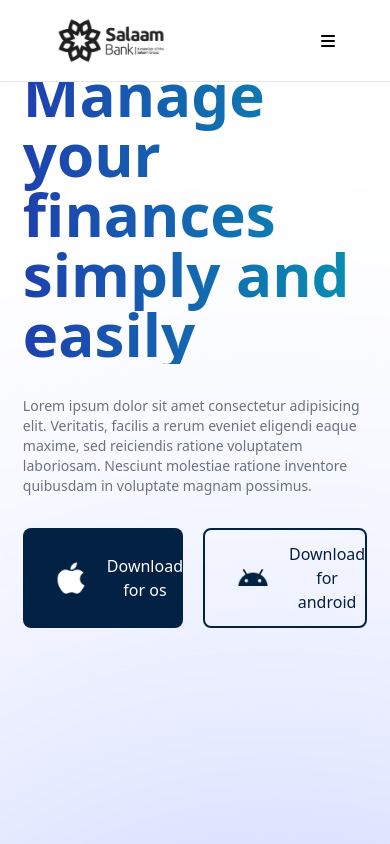
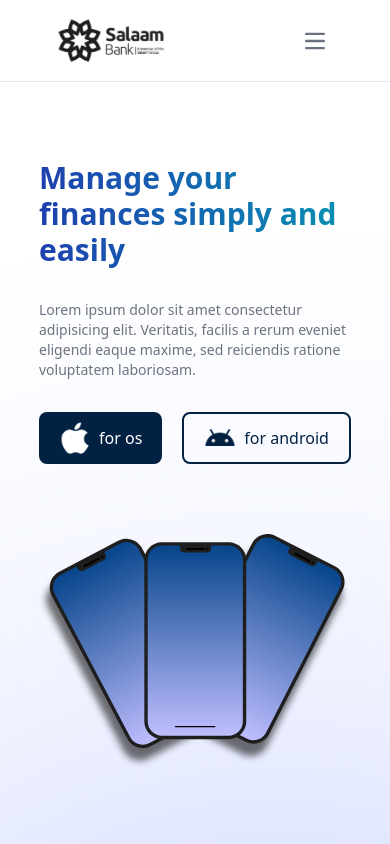
Before and after one commit to ikran-04/website_html, a plain HTML site: page src/index.html in a window 390 px wide. Shown: the top 844 px of the page. Drawn offline with nearby package versions, Linux system fonts and the light colour scheme; a script that the page names is missing.

Commit message:
fixing responsive

```diff
--- a/src/index.html
+++ b/src/index.html
@@ -65,10 +65,33 @@
         <a href="/">
           <img src="./images/logo_black.png" class="w-28" alt=" Logo" />
         </a>
-
+        <button
+          data-collapse-toggle="navbar-default"
+          type="button"
+          class="inline-flex items-center p-2 w-10 h-10 justify-center text-sm text-gray-500 rounded-lg md:hidden hover:bg-gray-100 focus:outline-none focus:ring-2 focus:ring-gray-200 dark:text-gray-400 dark:hover:bg-gray-700 dark:focus:ring-gray-600"
+          aria-controls="navbar-default"
+          aria-expanded="false"
+        >
+          <span class="sr-only">Open main menu</span>
+          <svg
+            class="w-5 h-5"
+            aria-hidden="true"
+            xmlns="http://www.w3.org/2000/svg"
+            fill="none"
+            viewBox="0 0 17 14"
+          >
+            <path
+              stroke="currentColor"
+              stroke-linecap="round"
+              stroke-linejoin="round"
+              stroke-width="2"
+              d="M1 1h15M1 7h15M1 13h15"
+            />
+          </svg>
+        </button>
         <div
           class="items-center justify-between hidden w-full md:flex md:w-auto md:order-1"
-          id="navbar-sticky"
+          id="navbar-default"
         >
           <ul
             class="flex flex-col p-4 md:p-0 mt-4 font-medium border border-gray-100 rounded-lg bg-gray-50 md:flex-row md:space-x-8 md:mt-0 md:border-0 md:bg-white"
@@ -118,45 +141,43 @@
             </li>
           </ul>
         </div>
-        <button class="flex md:hidden">
-          <i class="fa-solid fa-bars"></i>
-        </button>
       </div>
     </nav>
 
     <!-- hero  -->
+    <div class="my-24">
       <div
-      class="w-4/5 m-auto flex flex-col md:flex-row justify-between items-center py-16"
+        class="w-4/5 m-auto flex flex-col md:flex-row justify-between items-center space-y-16 md:space-y-0 py-16"
       >
         <div class="md:w-1/2 space-y-8">
           <h1
-          class="text-6xl xl:text-7xl 2xl:8xl font-bold text-transparent bg-clip-text bg-gradient-to-r from-blue-800 to-cyan-600"
+            class="text-3xl lg:text-6xl xl:text-7xl 2xl:8xl font-bold text-transparent bg-clip-text bg-gradient-to-r from-blue-800 to-cyan-600"
           >
             Manage your finances simply and easily
           </h1>
           <p class="text-sm text-gray-500">
             Lorem ipsum dolor sit amet consectetur adipisicing elit. Veritatis,
-          facilis a rerum eveniet eligendi eaque maxime, sed reiciendis ratione
-          voluptatem laboriosam. Nesciunt molestiae ratione inventore quibusdam
-          in voluptate magnam possimus.
+            facilis a rerum eveniet eligendi eaque maxime, sed reiciendis
+            ratione voluptatem laboriosam.
           </p>
           <div class="flex space-x-5">
             <button
-            class="px-8 py-3 rounded-lg bg-[#032143] text-white flex items-center space-x-5"
+              class="px-5 py-2 rounded-lg bg-[#032143] text-white flex items-center space-x-2 md:space-x-5"
             >
               <img src="./images/apple_os.png" alt="" class="w-8 h-8" />
-            <a href="#" class="">Download for os</a>
+              <a href="#" class="">for os</a>
             </button>
             <button
-            class="px-8 py-3 rounded-lg border-2 border-[#032143] text-[#032143] flex items-center space-x-5"
+              class="px-5 py-2 rounded-lg border-2 border-[#032143] text-[#032143] flex items-center space-x-2 md:space-x-5"
             >
               <img src="./images/android.png" alt="" class="w-8 h-8" />
-            <a href="#" class="">Download for android</a>
+              <a href="#" class="">for android</a>
             </button>
           </div>
         </div>
-      <div class="md:w-1/2 h-screen">
+        <div class="md:w-1/2 h-">
           <img src="./images/testt.svg" alt="" class="w-full h-full" />
+        </div>
       </div>
     </div>
 
@@ -871,7 +892,7 @@
           </span>
         </button>
         <div
-          class="hidden mt-2 ml-4 text-gray-800 border-l-4 border-blue-800 p-2"
+          class="md:hidden mt-2 ml-4 text-gray-800 border-l-4 border-blue-800 p-2"
         >
           <p>
             Shariah-compliant microfinance refers to the provision of
@@ -1071,5 +1092,6 @@
         (window.vaq = window.vaq || []).push(arguments);
       };
   </script>
+  <script></script>
   <script defer src="/_vercel/insights/script.js"></script>
 </html>
```
Also changed, not shown: src/products.html (+8 -8 lines), src/test.html (+56 -0 lines). Lines whose indentation alone changed are shown as unchanged.
